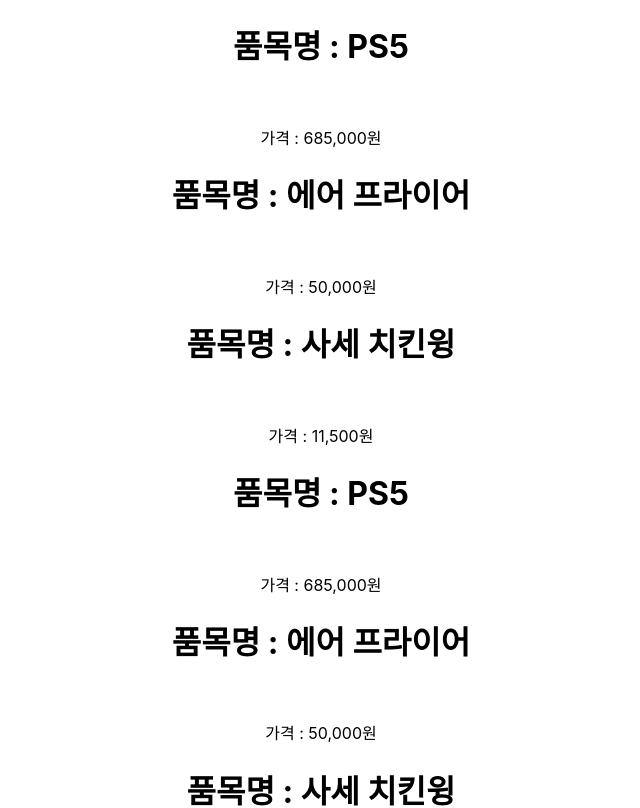
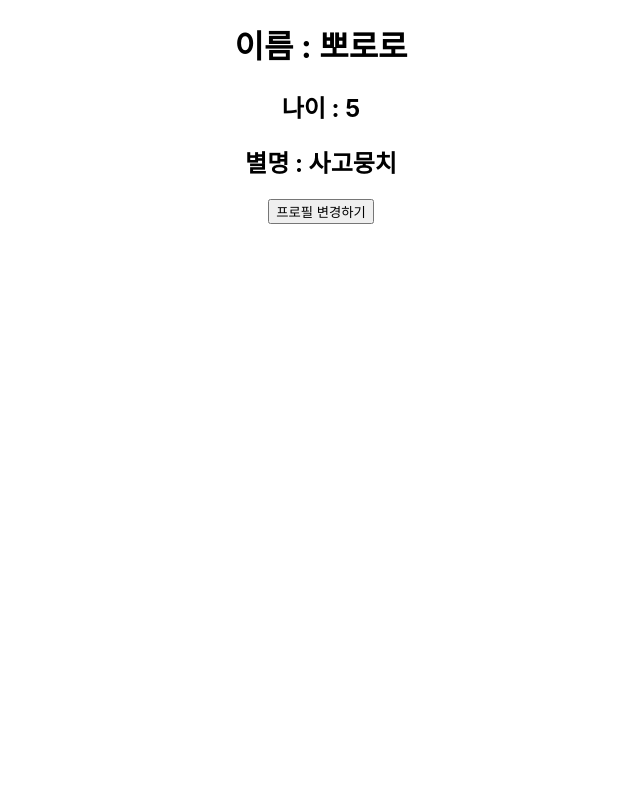
Before and after one commit to jeong-hyuk/react-app, a React (Create React App) app: page / in a window 1280 px wide. Shown: the top 808 px of the page, without its empty margins (319-959 px from the left). Built offline with nearby package versions, Linux system fonts and the light colour scheme.

Commit message:
state와 props로 만들기

```diff
--- a/src/App.js
+++ b/src/App.js
@@ -10,9 +10,19 @@
 import MultiProps from "./components/MultiProps";
 import ClassProps from "./components/ClassProps";
 import Example4 from "./components/Example4";
+import CustomList from "./components/CustomList";
+import CustomObj from "./components/CustomObj";
+import ChangeObjProps from "./components/ChangeObjProps";
+import ChangeObj from "./components/ChangeObj";
 
 function App() {
   const str = "go naver";
+  const nameArr = ["뽀로로", "루피", "크롱"];
+  const pororoObj = {
+    name: "뽀로로",
+    age: "5",
+    nickName: "뷰우우웅신",
+  };
   return (
     <div className="App">
       {/* <PropsHeader text="Hello, props" />
@@ -20,7 +30,10 @@
       <PropsHeader text="Hello, props22222" />
       <MultiProps text={str} href="https://naver.com" userID="jack" /> */}
       {/* <ClassProps name="뽀로로" age="5" nickName="병신" /> */}
-      <Example4 />
+      {/* <CustomList arr={nameArr} />
+      <CustomObj obj={pororoObj} /> */}
+
+      <ChangeObj />
     </div>
   );
 }
--- /dev/null
+++ b/src/components/ChangeObj.jsx
@@ -0,0 +1,28 @@
+import React from "react";
+import ChangeObjProps from "./ChangeObjProps";
+
+export default function ChangeObj() {
+  const pororoObjArr = [
+    {
+      name: "뽀로로",
+      age: 5,
+      nickName: "사고뭉치",
+    },
+    {
+      name: "루피",
+      age: 4,
+      nickName: "공주님",
+    },
+    {
+      name: "크롱이",
+      age: 5,
+      nickName: "장난꾸러기",
+    },
+  ];
+
+  return (
+    <div>
+      <ChangeObjProps objArr={pororoObjArr} />
+    </div>
+  );
+}
--- /dev/null
+++ b/src/components/ChangeObjProps.jsx
@@ -0,0 +1,30 @@
+import React, { useState } from "react";
+
+export default function ChangeObjProps(props) {
+  const [index, setIndex] = useState(0);
+  let obj = props.objArr[index];
+
+  const changeProfile = () => {
+    if (index === props.objArr?.length - 1) {
+      setIndex(0);
+    } else {
+      setIndex(index + 1);
+    }
+  };
+
+  return (
+    <div>
+      <h1>이름 : {obj.name}</h1>
+      <h2>나이 : {obj.age}</h2>
+      <h2>별명 : {obj.nickName}</h2>
+      {/* <button onClick={changeProfile}>프로필 변경하기</button> */}
+      <button
+        onClick={() => {
+          index === props.objArr.length - 1 ? setIndex((cur) => 0) : setIndex((cur) => cur + 1);
+        }}
+      >
+        프로필 변경하기
+      </button>
+    </div>
+  );
+}
--- /dev/null
+++ b/src/components/CustomList.jsx
@@ -0,0 +1,11 @@
+import React from "react";
+
+export default function CustomList({ arr }) {
+  return (
+    <ul>
+      {arr.map((el, index) => {
+        return <li key={index}>{el}</li>;
+      })}
+    </ul>
+  );
+}
--- /dev/null
+++ b/src/components/CustomObj.jsx
@@ -0,0 +1,16 @@
+import React from "react";
+
+export default function CustomObj(props) {
+  if (props.obj) {
+    const { name, age, nickName } = props.obj;
+    return (
+      <div>
+        <h1>이름 : {name}</h1>
+        <h2>나이 : {age}</h2>
+        <h2>별명 : {nickName}</h2>
+      </div>
+    );
+  } else {
+    return <div>데이터 없음</div>;
+  }
+}
```
